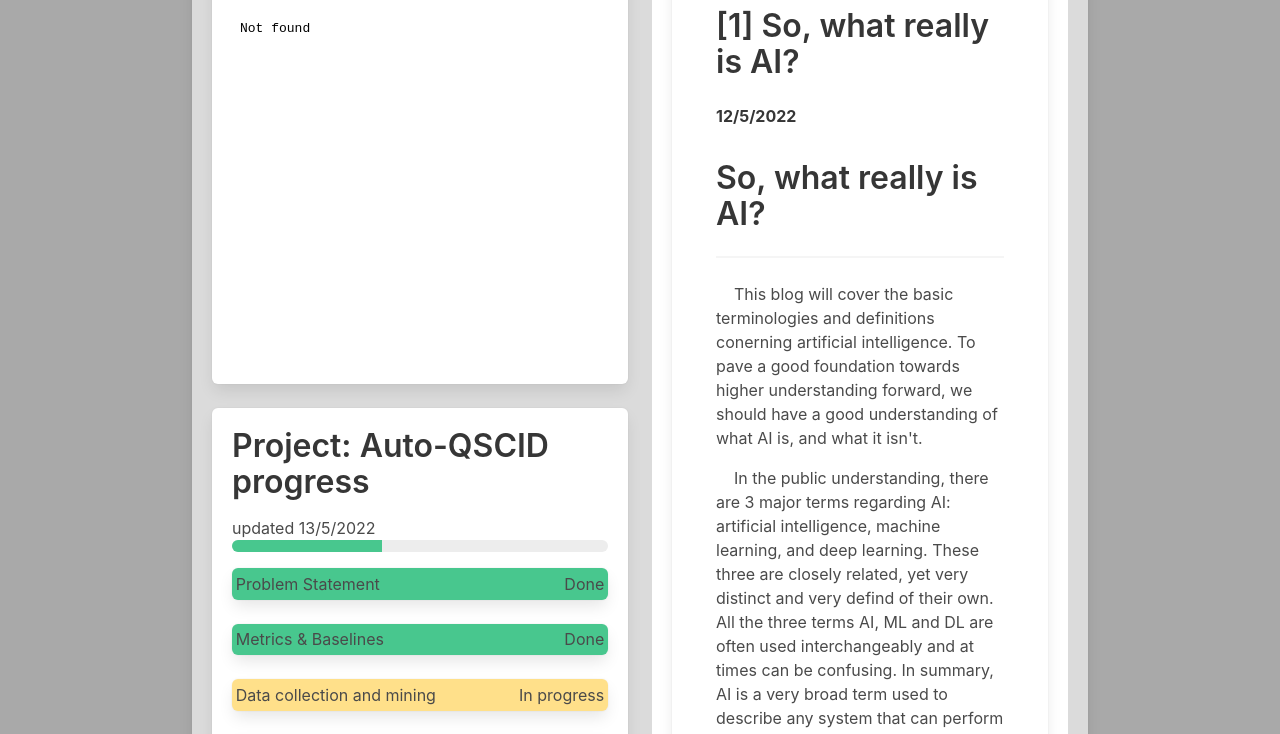
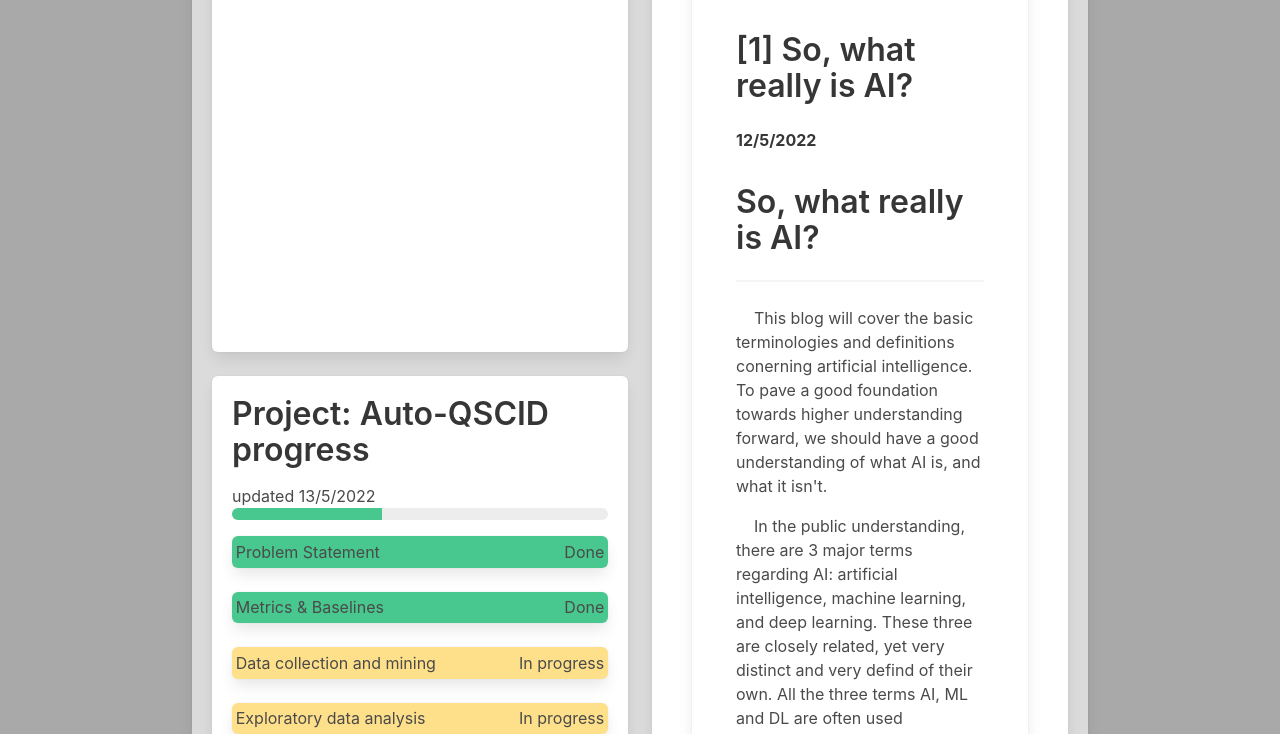
Before and after one commit to urseamajoris/urseamajoris.github.io, a plain HTML site: page index.html in a window 1280 px wide. Shown: the part 452-1186 px from the top of the page. Drawn offline with nearby package versions, Linux system fonts and the light colour scheme.

Commit message:
modified:   blogs.html 	modified:   index.html

```diff
--- a/blogs.html
+++ b/blogs.html
@@ -16,12 +16,15 @@
             padding-left: 15%;
             padding-right: 15%;
             padding-top: 1%;
+            margin: 0%;
         }
         @media screen and (max-width: 750px) {
       .a{
         padding-left: 0%;
         padding-right: 0%;
         padding-top: 0%;
+        margin: 0%;
+
       }
 
     }
--- a/index.html
+++ b/index.html
@@ -36,7 +36,7 @@
     .a{
         padding-left: 15%;
         padding-right: 15%;
-        padding-top: 7.5%;
+        padding-top: 5%;
     }
 
     @media screen and (max-width: 750px) {
@@ -192,9 +192,9 @@
               </div>
               <div class="tile is-parent">
                 <article id="AIB_blog" class="tile is-child">
-                  <iframe class="noscroll" src="blogs.html" width="100%" height="1025px">
-
-                  </iframe>
+                  <div class="box">
+                  <iframe class="noscroll" src="blogs.html" width="100%" height="940px"></iframe>
+                </div>
                 </article>
               </div>
             </div>
```
